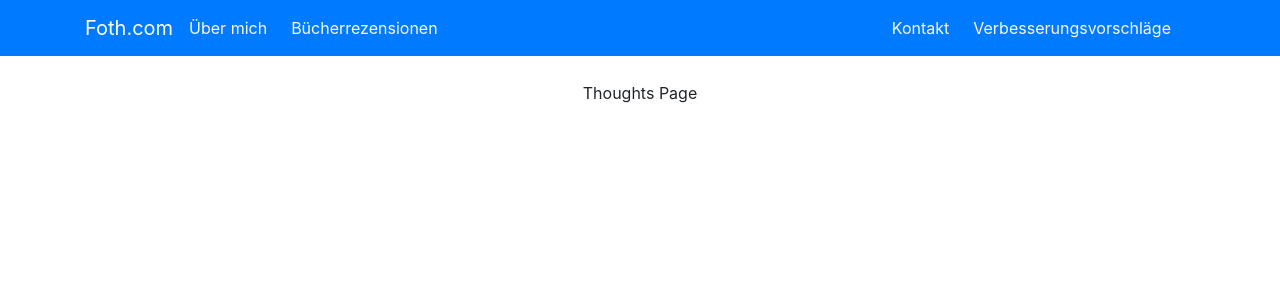
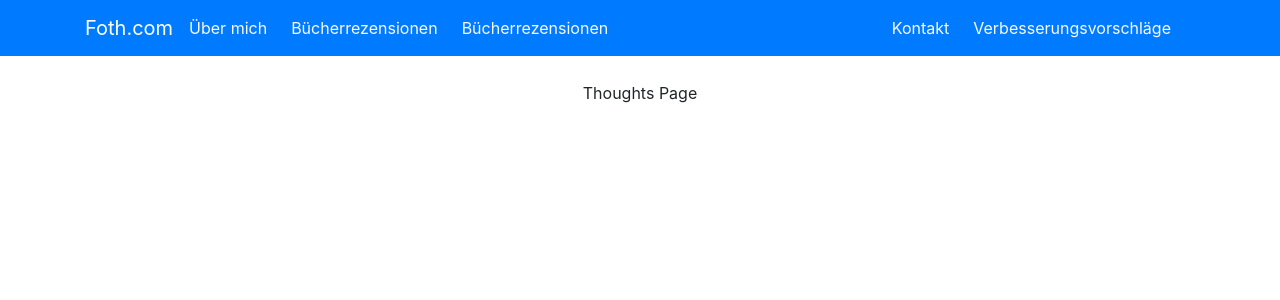
Before and after one commit to LightChain09/Foth.com, a Django app: template thoughts/templates/thoughts/show_thought_posts.html in a window 1280 px wide. Shown: the top 300 px of the page. Run offline with Django 3.2, Linux system fonts and the light colour scheme; the template is opened without the code that fills it, so the values that code supplies are empty; some libraries are stand-ins or nearby versions.

Commit message:
Added a link from the navbar to thoughts app

```diff
--- a/templates/base.html
+++ b/templates/base.html
@@ -24,6 +24,9 @@
           <li>
             <a class="px-md-4 navbar-link text-light" href="{% url 'show_articles' %}">Bücherrezensionen</a>
           </li>
+          <li>
+            <a class="navbar-link text-light" href="{% url 'show_thought_posts' %}">Bücherrezensionen</a>
+          </li>
         </ul>
         <div><a class="navbar-link text-light" href="#">Kontakt</a></div>
         <div class="px-md-4"><a class="navbar-link text-light" href="#">Verbesserungsvorschläge</a></div>
```
